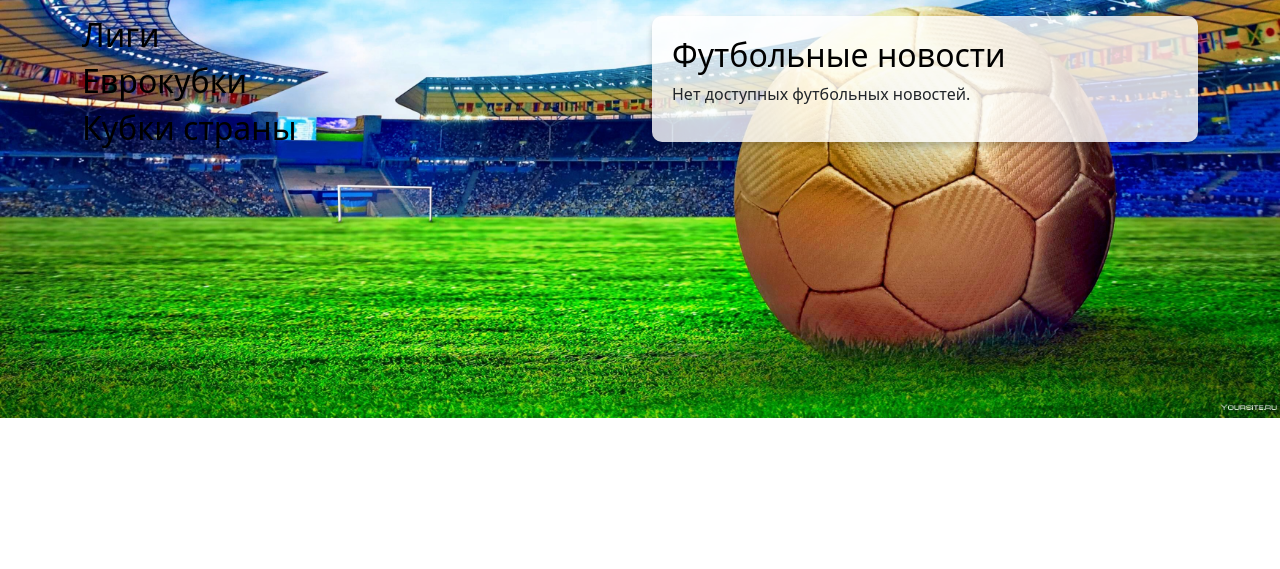
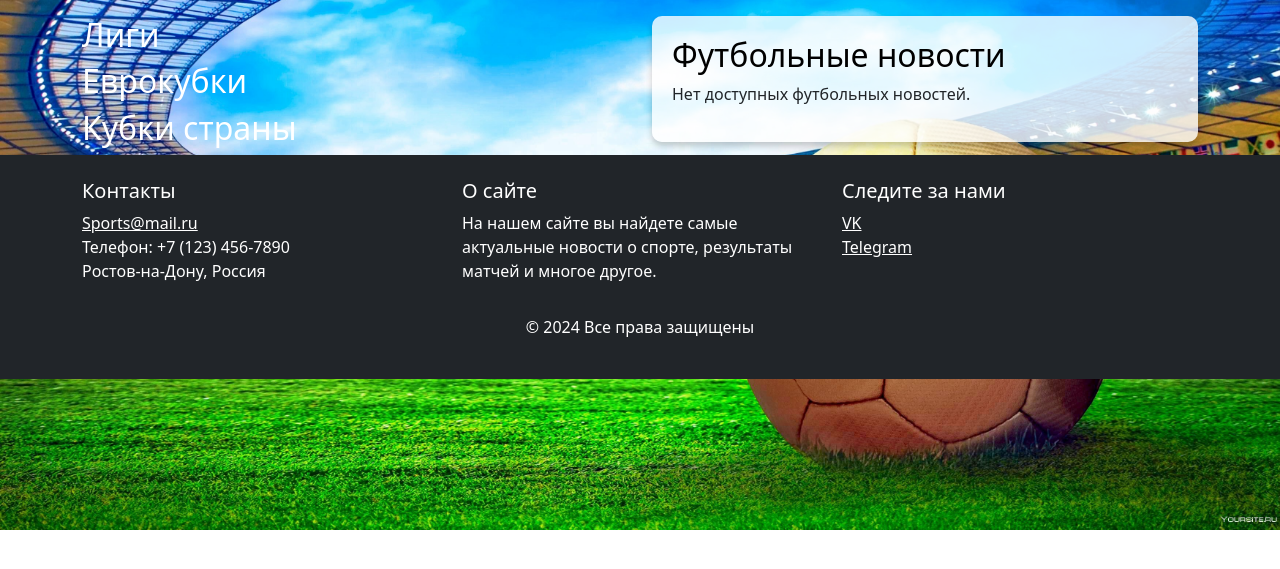
Before and after one commit to boris002/VKR, a Django app: template myproject/myproject/templates/football.html in a window 1280 px wide. Shown: the part 56-625 px from the top of the page. Run offline with Django 5.2, Linux system fonts and the light colour scheme; the template is opened without the code that fills it, so the values that code supplies are empty.

Commit message:
почти всё

```diff
--- a/myproject/myproject/templates/base.html
+++ b/myproject/myproject/templates/base.html
@@ -31,7 +31,7 @@
                 <span class="navbar-toggler-icon"></span>
             </button>
 
-        <div class="collapse navbar-collapse" id="navbarSupportedContent">
+        <div class="collapse navbar-collapse " id="navbarSupportedContent">
             <ul class="navbar-nav mr-auto">
                 <li class="nav-item active">
                     <a class="nav-link" href="{% url 'main' %}">Главная <span class="sr-only">(current)</span></a>
@@ -58,7 +58,7 @@
                     <a class="nav-link" href="{% url 'tickets' %}">Билеты</a>
                 </li>
                 {% if user.is_authenticated %}
-                <li class="nav-item">
+                <li class="nav-item ">
                     <a class="nav-link" href="{% url 'profile' %}">Личный кабинет</a>
                 </li>
                 <li class="nav-item">
@@ -87,6 +87,34 @@
         {% block content %}
         <!-- Содержание страницы -->
         {% endblock %}
+<footer class="bg-dark text-white pt-4 pb-4">
+            <div class="container">
+                <div class="row">
+                    <div class="col-md-4">
+                        <h5>Контакты</h5>
+                        <ul class="list-unstyled">
+                            <li><a href="mailto:Sports@mail.ru" class="text-white">Sports@mail.ru</a></li>
+                            <li>Телефон: +7 (123) 456-7890</li>
+                            <li>Ростов-на-Дону, Россия</li>
+                        </ul>
+                    </div>
+                    <div class="col-md-4">
+                        <h5>О сайте</h5>
+                        <p>На нашем сайте вы найдете самые актуальные новости о спорте, результаты матчей и многое другое.</p>
+                    </div>
+                    <div class="col-md-4">
+                        <h5>Следите за нами</h5>
+                        <ul class="list-unstyled">
+                            <li><a href="#" class="text-white">VK</a></li>
+                            <li><a href="#" class="text-white">Telegram</a></li>
+                        </ul>
+                    </div>
+                </div>
+                <div class="text-center mt-3">
+                    <p>© 2024 Все права защищены </p>
+                </div>
+            </div>
+        </footer>
 
     <script src="https://cdn.jsdelivr.net/npm/bootstrap@5.3.3/dist/js/bootstrap.bundle.min.js" integrity="sha384-YvpcrYf0tY3lHB60NNkmXc5s9fDVZLESaAA55NDzOxhy9GkcIdslK1eN7N6jIeHz" crossorigin="anonymous"></script>
     <script src="/static/js/Matches.js"></script>
--- a/myproject/myproject/templates/football.html
+++ b/myproject/myproject/templates/football.html
@@ -29,7 +29,7 @@
     <div class="row">
         <!-- Блок с выбором лиги -->
         <div class="col-md-6">
-            <h2 class="text-black">Лиги</h2>
+            <h2 class="text-white">Лиги</h2>
             {% for liga in leagues %}
             <div class="d-grid gap-2 col-6 mx-auto mb-2">
                 <a href="{% url 'Matches' liga.idFootball_liga %}" class="btn btn-primary liga-button">
@@ -37,7 +37,7 @@
                 </a>
             </div>
             {% endfor %}
-            <h2 class="text-black">Еврокубки</h2>
+            <h2 class="text-white">Еврокубки</h2>
             {% for cup in euro_cups %}
             <div class="d-grid gap-2 col-6 mx-auto mb-2">
                 <a href="{% url 'Matches' cup.idFootball_liga %}" class="btn btn-success liga-button">
@@ -45,7 +45,7 @@
                 </a>
             </div>
             {% endfor %}
-            <h2 class="text-black">Кубки страны</h2>
+            <h2 class="text-white">Кубки страны</h2>
             {% for cup in cups %}
             <div class="d-grid gap-2 col-6 mx-auto mb-2">
                 <a href="{% url 'Matches' cup.idFootball_liga %}" class="btn btn-info liga-button">
```
Also changed, not shown: myproject/myproject/templates/main.html (+66 -49 lines), myproject/myproject/views/views.py (+8 -0 lines), myproject/media/news_images/Снимок_экрана_2024-05-03_103408.png (added), myproject/media/news_images/Снимок_экрана_2024-05-03_103748.png (added), myproject/media/news_images/Снимок_экрана_2024-05-03_103932.png (added), myproject/static/img/main.jpg (added), myproject/static/img/main.png (added).
